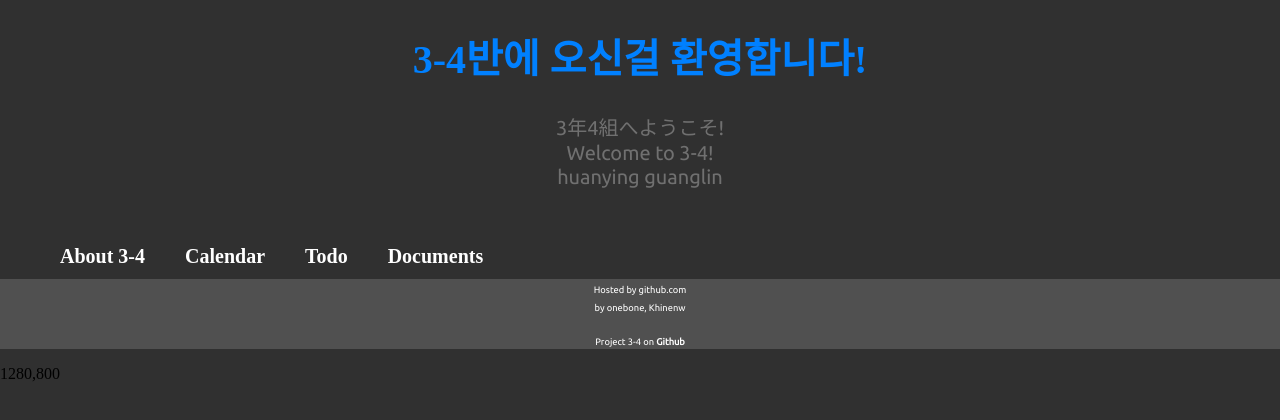
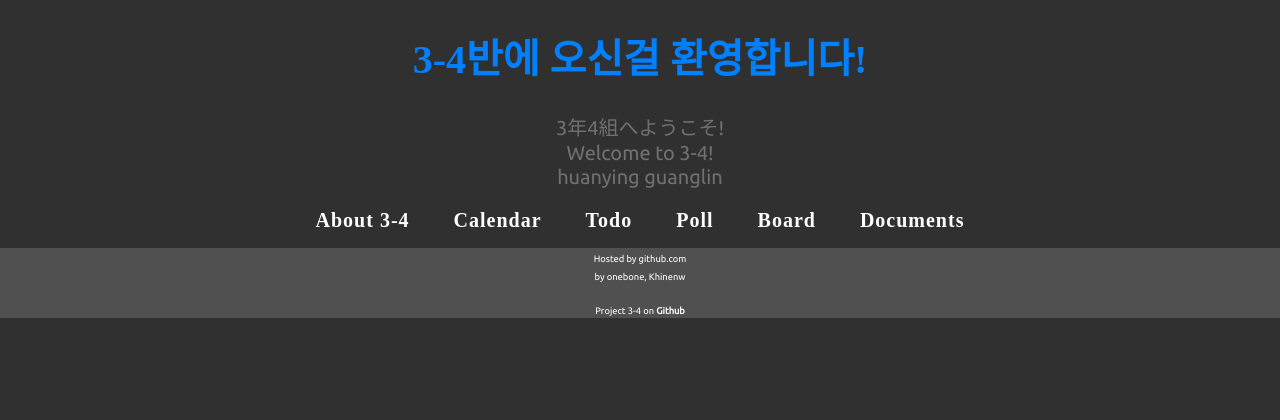
Before and after one commit to eoeun/eoeun.github.io, a PHP site: page / in a window 1280 px wide. Shown: the top 420 px of the page. Run offline with PHP 8.4, Linux system fonts and the light colour scheme; some web fonts are replaced.

Commit message:
Updated center aligned navigation

```diff
--- a/autoSize.js
+++ b/autoSize.js
@@ -1,16 +1,16 @@
 "use strict";
 function resizeScreen(){
-	document.getElementById("test").innerHTML = window.innerWidth + "," + window.innerHeight;
+	//document.getElementById("test").innerHTML = window.innerWidth + "," + window.innerHeight;
 
 	var navigation = document.getElementById("navigationList").children;
-	if(window.innerWidth < 570){
+	if(window.innerWidth < 730){
 		for(var i = 0; i < navigation.length; i++){
-			navigation[i].style.cssFloat = "none"
+			navigation[i].style.display="block";
 		}
 
 	}else{
 		for(var i = 0; i < navigation.length; i++){
-			navigation[i].style.cssFloat="left"
+			navigation[i].style.display="inline"
 		}
 	}
 
--- a/index.html
+++ b/index.html
@@ -6,6 +6,7 @@
 			<meta name="description" content="Eoeun Middle School 3-4 page">
 			<meta name="author" content="khinenw, onebone">
 			<meta name="google-site-verification" content="2UXFgwAb75v_fCYwB6V_Ue5rMFlI_oJIXrtzwMkp6ag" />
+			<meta name="viewport" content="width=device-width, user-scalable=no">
 			<link rel="stylesheet" type="text/css" href="mainStyle.css">
 	</head>
 	<!-- now the layout is strange. will be fixed -->
@@ -40,6 +41,10 @@
 				<!-- 캘린더 : 급식, 학사일정, 시간표 등을 파싱해서 보여줌-->
 				<li><a class="link" href="todo.html">Todo</a></li>
 				<!-- 숙제나 해가야 할 가정통신문 등을 보며줌-->
+				<li><a class="link" href="poll.html">Poll</a></li>
+				<!--투표를 보여줌-->
+				<li><a class = "link" href="board.html">Board</a></li>
+				<!--자유 게시판을 보여줌-->
 				<li><a class="link" href="javascript:showDocument()">Documents</a></li>
 				<!-- 기타 문서들을 보여줌-->
 			</ul>
@@ -56,6 +61,6 @@
 
 		<!--	<button id="click_here_1">Hello World! Click here</button> -->
 		<!-- HTML TEST AREA-->
-		<p id="test">TEST</p>
+		<!--<p id="test">TEST</p>-->
 	</body>
 </html>
--- a/mainStyle.css
+++ b/mainStyle.css
@@ -17,7 +17,7 @@ body{
 }
 
 #navigation{
-	height: 50px;
+	width: 100%;
 	display: inline-block;
 }
 
@@ -25,23 +25,26 @@ body{
 	margin: 20px;
 	list-style: none;
 	color: #FFFFFF;
-	float: left;
 	/*line-height:50px;*/
 	vertical-align: middle;
+	display:inline
+}
+
+#navigation ul{
+	margin: 0px;
+	padding: 0px;
 	text-align: center;
 }
 
 #navigation .link{
-	font-family: NanumGothic;
+	font-family: "NanumGothic";
 	font-size: 15pt;
+	letter-spacing: 1px;
 	text-decoration:none;
 	color: #FFFFFF;
 	font-weight: bold;
+	display: inline-block;
 }
-
-/*#navigation .start{
-	margin: 0px;
-}*/
 
 #navigation .link:hover{
 	color: #0080FF
```
